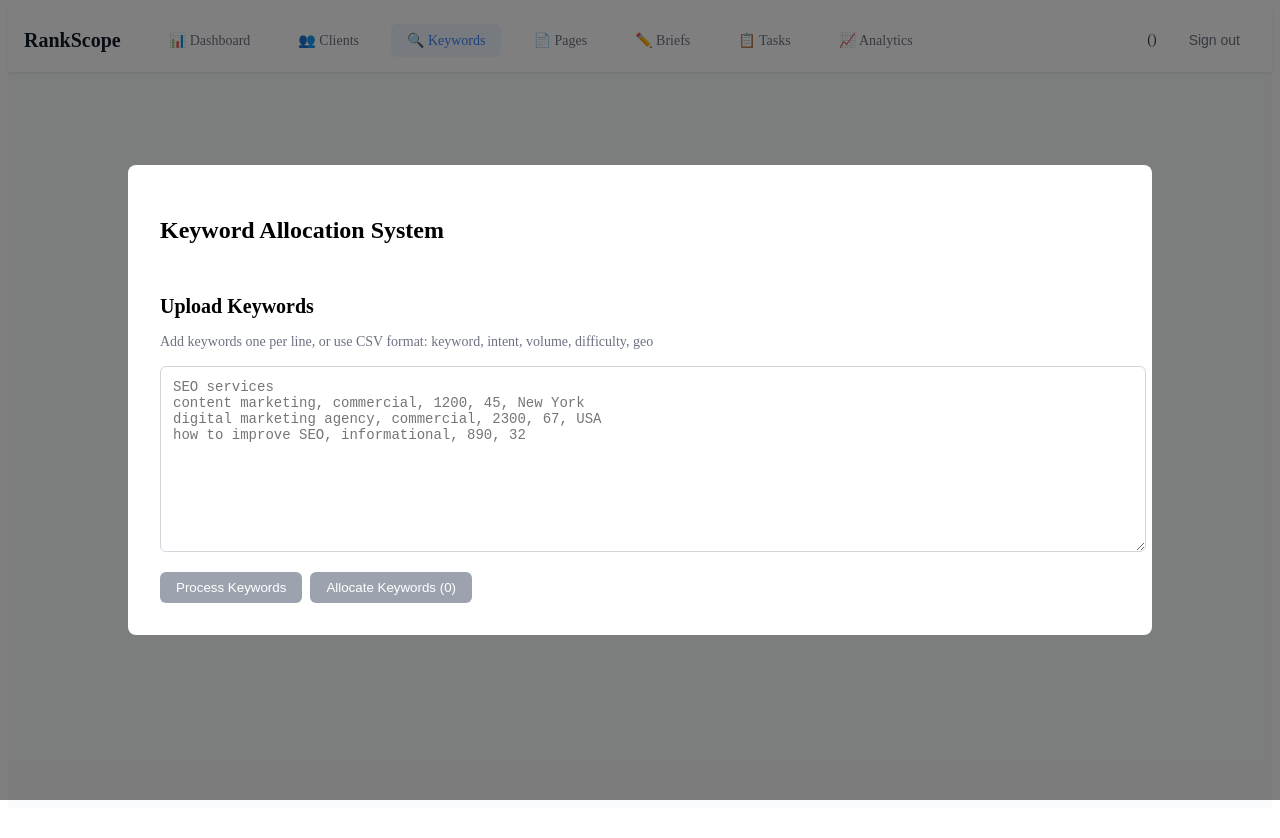
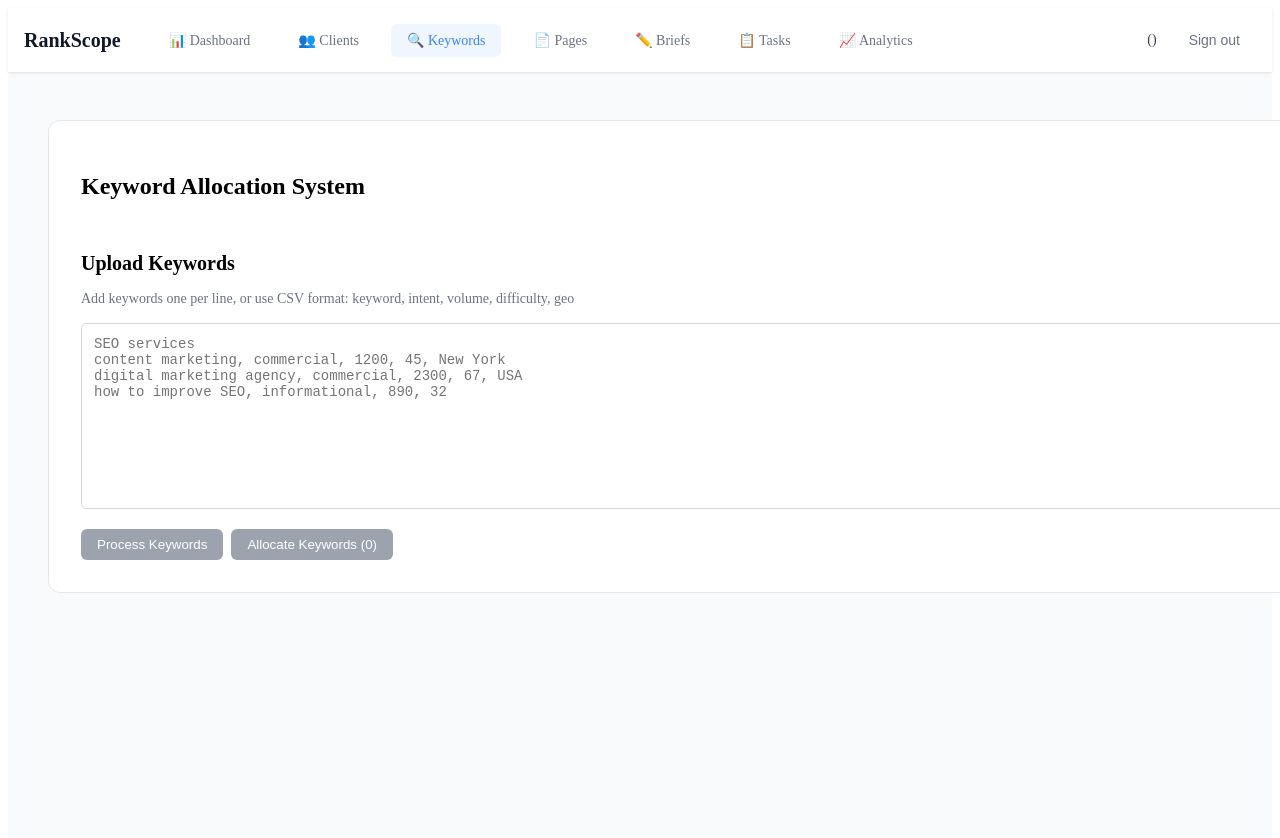
Before and after one commit to manuamarnath/echo5-rank-scope-fe, a Next.js app: page /keywords in a window 1280 px wide. Shown: the top 838 px of the page. Before the commit the page ends 816 px from the top, so only its background shows below. Built offline with nearby package versions, Linux system fonts and the light colour scheme.

Commit message:
feat: Enhance KeywordAllocationInterface styling for modal and non-modal usage

```diff
--- a/src/components/keywords/KeywordAllocationInterface.tsx
+++ b/src/components/keywords/KeywordAllocationInterface.tsx
@@ -369,25 +369,29 @@
 
   return (
     <div style={{
-      position: 'fixed',
-      top: 0,
-      left: 0,
-      right: 0,
-      bottom: 0,
-      backgroundColor: 'rgba(0, 0, 0, 0.5)',
-      display: 'flex',
-      alignItems: 'center',
-      justifyContent: 'center',
-      zIndex: 1000
+      backgroundColor: '#F9FAFB',
+      minHeight: '100vh',
+      padding: onClose ? '0' : '24px' // Only add padding if not used as modal
     }}>
       <div style={{
         backgroundColor: 'white',
-        borderRadius: '0.5rem',
+        borderRadius: onClose ? '0.5rem' : '12px',
         padding: '2rem',
-        maxWidth: '60rem',
-        width: '90%',
-        maxHeight: '80vh',
-        overflowY: 'auto'
+        maxWidth: onClose ? '60rem' : '1200px',
+        width: onClose ? '90%' : '100%',
+        margin: onClose ? '0' : '0 auto',
+        maxHeight: onClose ? '80vh' : 'none',
+        overflowY: onClose ? 'auto' : 'visible',
+        ...(onClose ? {
+          position: 'fixed',
+          top: '50%',
+          left: '50%',
+          transform: 'translate(-50%, -50%)',
+          zIndex: 1000,
+          boxShadow: '0 25px 50px -12px rgba(0, 0, 0, 0.25)'
+        } : {
+          border: '1px solid #E5E7EB'
+        })
       }}>
         <div style={{
           display: 'flex',
@@ -418,6 +422,19 @@
         {view === 'upload' && renderUploadView()}
         {view === 'allocate' && renderAllocationView()}
       </div>
+
+      {/* Modal backdrop only when used as modal */}
+      {onClose && (
+        <div style={{
+          position: 'fixed',
+          top: 0,
+          left: 0,
+          right: 0,
+          bottom: 0,
+          backgroundColor: 'rgba(0, 0, 0, 0.5)',
+          zIndex: 999
+        }} onClick={onClose} />
+      )}
     </div>
   );
 }
```
